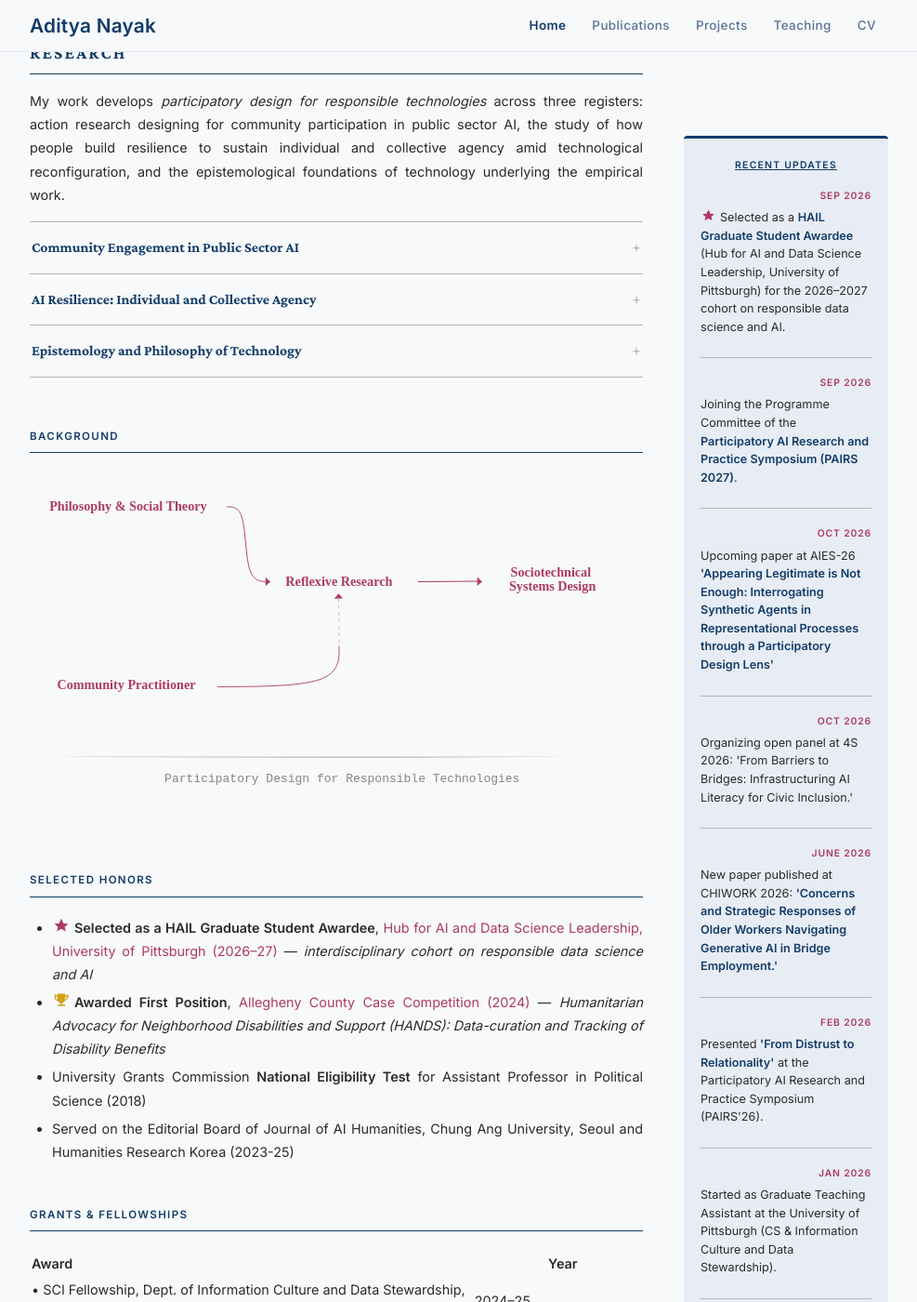
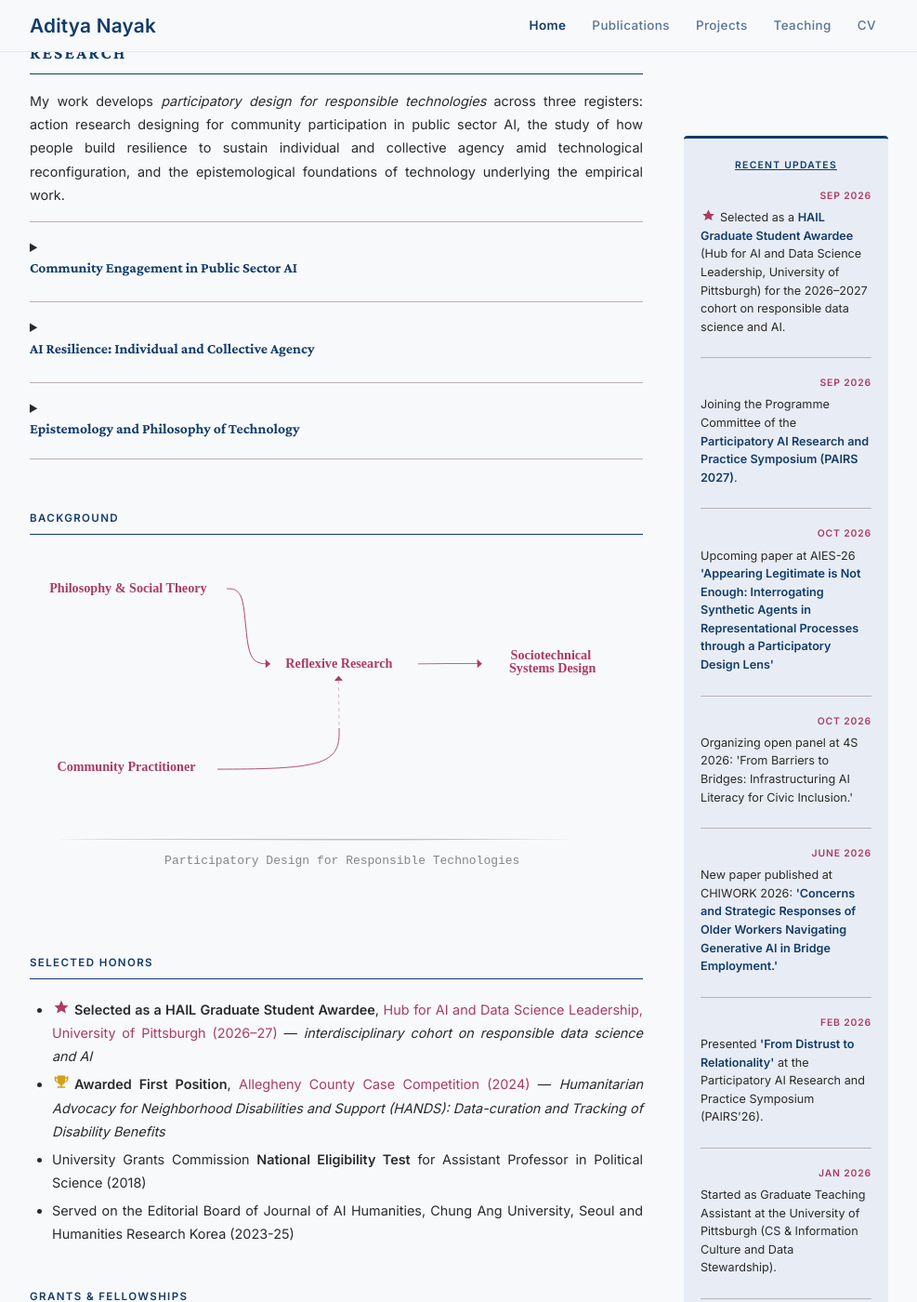
Before and after one commit to adityanayak-info/adityanayak-info.github.io, a Jekyll site: the page built from index.md, in a window 1280 px wide and 1400 px high, scrolled down 618 px. Shown: the whole window at 93% size, without its empty margins (146-1133 px from the left). Built offline with Jekyll 4.4.1, drawn with Linux system fonts in a browser that asks for light colours.

Commit message:
Refactor .hp-row and .hp-body styles in CSS

```diff
--- a/assets/css/style.css
+++ b/assets/css/style.css
@@ -1236,20 +1236,15 @@
   margin: 0 0 1rem;
 }
 
-.hp-row { border-top: 1px solid var(--slate); }
-.hp-row:last-of-type { border-bottom: 1px solid var(--slate); }
-
-.hp-row summary {
-  display: flex;
-  align-items: baseline;
-  justify-content: space-between;
-  gap: 12px;
-  padding: 14px 2px;
-  cursor: pointer;
-  list-style: none;
+.hp-row {
+  border-top: 1px solid var(--slate);
+  padding-top: 14px;
+  margin-bottom: 18px;
 }
-
-.hp-row summary::-webkit-details-marker { display: none; }
+.hp-row:last-of-type {
+  border-bottom: 1px solid var(--slate);
+  padding-bottom: 14px;
+}
 
 .hp-title {
   font-family: 'Crimson Pro', serif;
@@ -1257,24 +1252,14 @@
   font-weight: 700;
   color: var(--navy);
   line-height: 1.3;
+  margin-bottom: 8px;
 }
 
-.hp-meta {
-  font-size: 0.7rem;
-  color: var(--text-muted);
-  margin-top: 4px;
+.hp-body {
+  padding-left: 18px;
+  border-left: 1px solid var(--peach);
+  margin-left: 2px;
 }
-
-.hp-row summary::after {
-  content: '+';
-  font-size: 0.95rem;
-  color: var(--slate);
-  flex-shrink: 0;
-}
-
-.hp-row[open] summary::after { content: '\2212'; }
-
-.hp-body { padding: 0 2px 18px; }
 
 .hp-body > p {
   font-size: 0.8rem;
@@ -1284,44 +1269,6 @@
   text-align: justify;
   hyphens: auto;
 }
-
-.hp-body .project-tag { margin: 0 5px 5px 0; }
-
-.hp-body {
-  padding: 0 2px 18px 18px;
-  border-left: 1px solid var(--peach);
-  margin-left: 2px;
-}
-
-.hp-out { margin-top: 14px; }
-
-.hp-out-label {
-  font-size: 0.68rem;
-  font-weight: 600;
-  color: var(--navy);
-  letter-spacing: 0.04em;
-  text-transform: uppercase;
-  margin: 0 0 7px;
-}
-
-.hp-out a {
-  display: block;
-  font-size: 0.75rem;
-  color: var(--navy);
-  text-decoration: none;
-  line-height: 1.55;
-  margin-bottom: 6px;
-  padding-left: 14px;
-}
-
-.hp-out .output-group-label {
-  font-size: 0.68rem;
-  font-weight: 600;
-  color: var(--navy);
-  margin: 10px 0 5px;
-}
-
-.hp-out a:hover { text-decoration: underline; }
 
 .home-projects-cta { margin-top: 1.5rem; }
 
```
